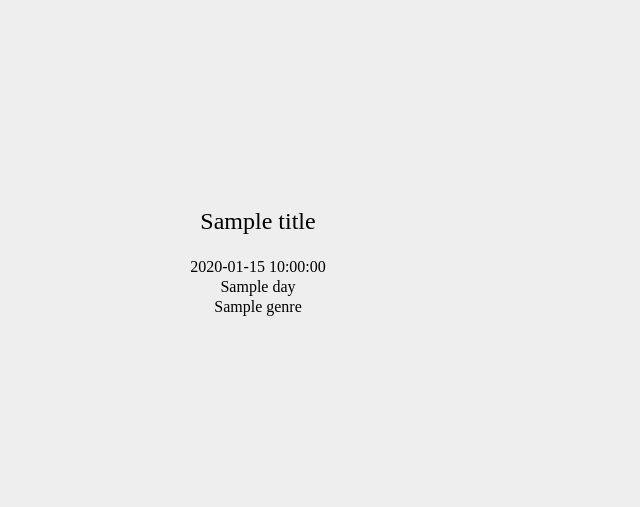
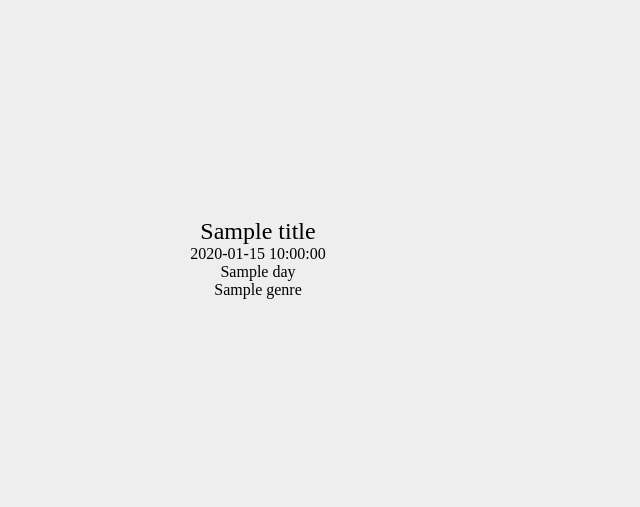
Before and after one commit to TakamiChie/PodcastPublicSoundGenerator, a Flask app: template templates/cover_templates/default.html in a window 1280 px wide. Shown: the top 507 px of the page, without its empty margins (0-640 px from the left). Run offline with Flask 3, Linux system fonts and the light colour scheme; the template is opened without the code that fills it: most values are stand-ins (such as "Sample title", 1, 10 or a date in 2020).

Commit message:
デフォルトテンプレートのレイアウト崩れ修正

```diff
--- a/static/templates/default/main.css
+++ b/static/templates/default/main.css
@@ -1,34 +1,27 @@
 body {
   width: 500px;
   height: 500px;
-  position: relative;
+  display: flex;
+  flex-direction: column;
+  justify-content: center;
+  align-items: center;
+  overflow: hidden;
   background: #eee;
 }
+
 #title {
-  position: absolute;
-  top: 200px;
-  width: 100%;
-  text-align: center;
+  max-width: 91%;
   font-size: 24px;
 }
+
 #date {
-  position: absolute;
-  top: 250px;
-  width: 100%;
-  text-align: center;
   font-size: 16px;
 }
+
 #day {
-  position: absolute;
-  top: 270px;
-  width: 100%;
-  text-align: center;
   font-size: 16px;
 }
+
 #genre {
-  position: absolute;
-  top: 290px;
-  width: 100%;
-  text-align: center;
   font-size: 16px;
 }
```
